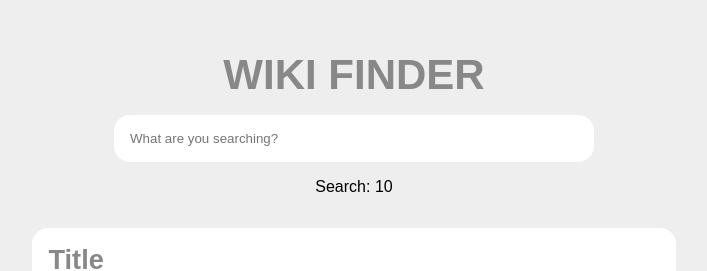
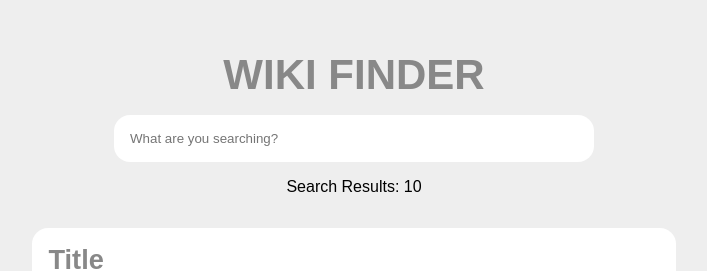
Before and after one commit to PJMantoss/wiki_finder, a React (Create React App) app: page / in a window 1280 px wide. Shown: the part 174-445 px from the top of the page, without its empty margins (286-993 px from the left). Built offline with nearby package versions, Linux system fonts and the light colour scheme.

Commit message:
update App

```diff
--- a/src/App.js
+++ b/src/App.js
@@ -13,7 +13,7 @@ function App() {
         <form className='searchBox'>
           <input type='search' placeholder='What are you searching?' />
         </form>
-        <p className='searchResults'>Search: 10</p>
+        <p className='searchResults'>Search Results: 10</p>
       </header>
       <div className='results'>
         <div className='result'>
```
